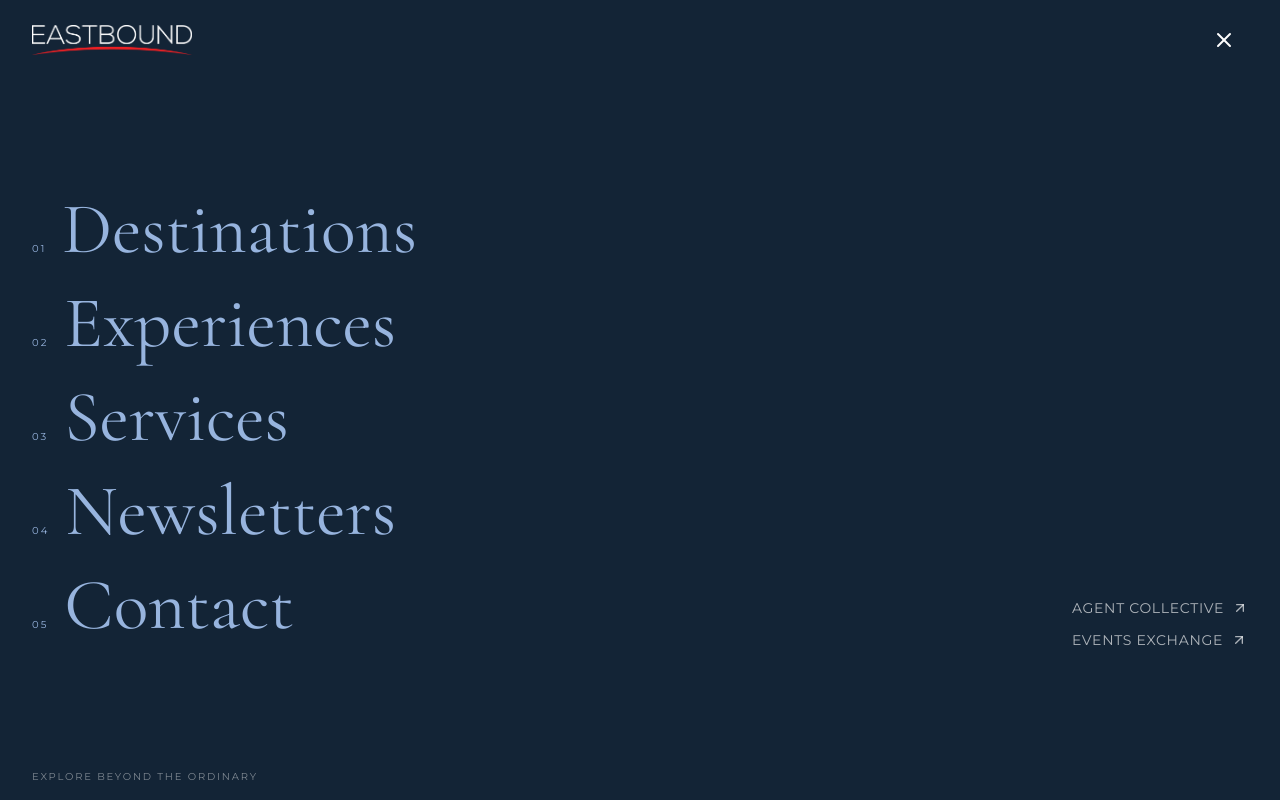
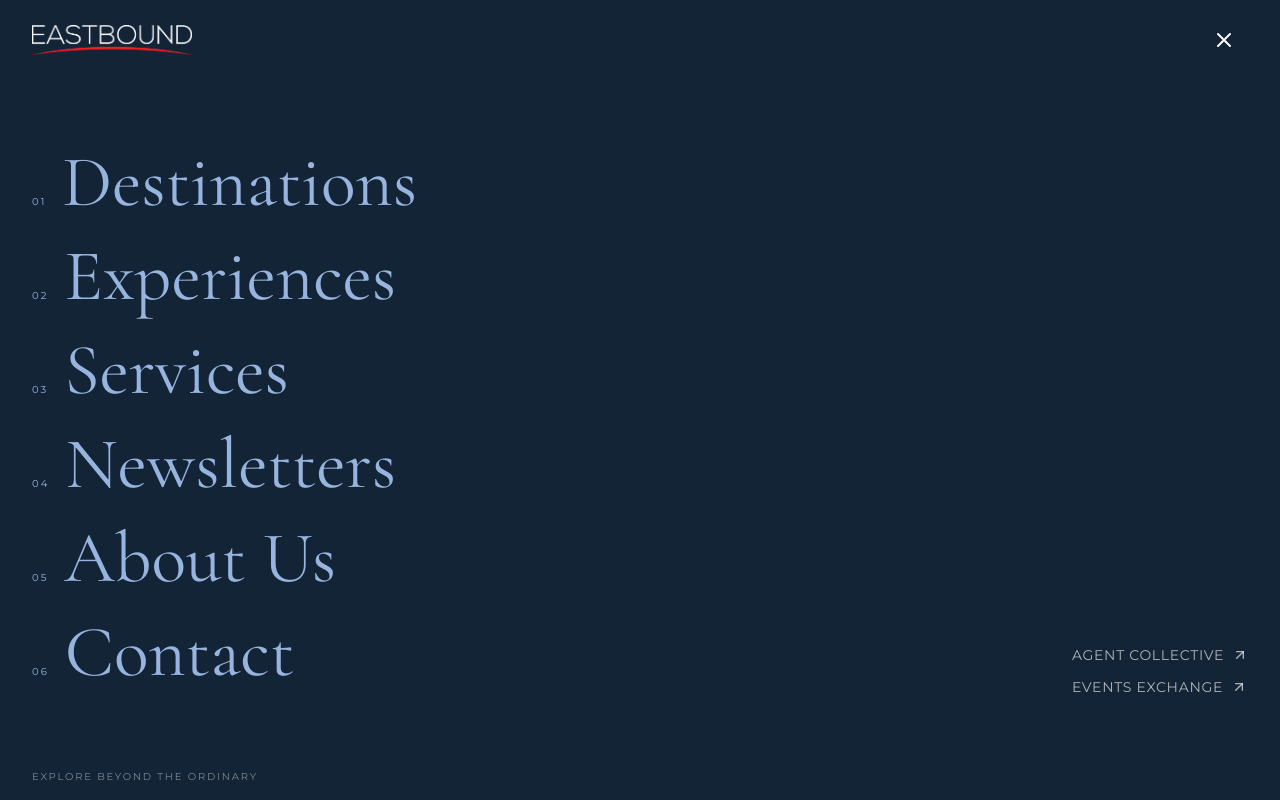
Before and after one commit to kurilpratik/eastbound, a Next.js app: page /contact in a window 1280 px wide. Both pictures are taken after a click on the button "MENU". Shown: the top 800 px of the page. Built offline with nearby package versions, Linux system fonts and the light colour scheme.

Commit message:
Add About Us

```diff
--- a/components/Navbar.tsx
+++ b/components/Navbar.tsx
@@ -5,7 +5,7 @@ import Link from "next/link";
 import { useEffect, useState } from "react";
 import { usePathname } from "next/navigation";
 import { ArrowUpRight, X } from "lucide-react";
-import { navData } from "@/data/navData";
+import { site } from "@/data/site";
 
 const MenuMark = ({ isScrolled = false }: { isScrolled?: boolean }) => (
   // <svg
@@ -225,8 +225,8 @@ const Navbar = () => {
 
           <div className="my-auto grid gap-10 lg:grid-cols-[1fr_auto] lg:items-end">
             <ul className="space-y-1">
-              {navData.map((item, index) => (
-                <li key={item.title}>
+              {site.nav.map((item, index) => (
+                <li key={item.href}>
                   <Link
                     href={item.href}
                     onClick={() => setIsMenuOpen(false)}
@@ -235,7 +235,7 @@ const Navbar = () => {
                     <span className="text-blue-light font-sans text-[10px] tracking-[0.2em]">
                       0{index + 1}
                     </span>
-                    {item.title}
+                    {item.label}
                   </Link>
                 </li>
               ))}
--- a/data/navData.ts
+++ /dev/null
@@ -1,22 +0,0 @@
-export const navData = [
-  {
-    title: "Destinations",
-    href: "/destinations",
-  },
-  {
-    title: "Experiences",
-    href: "/experiences",
-  },
-  {
-    title: "Services",
-    href: "/services",
-  },
-  {
-    title: "Newsletters",
-    href: "/newsletters",
-  },
-  {
-    title: "Contact",
-    href: "/contact",
-  },
-];
--- a/data/site.ts
+++ b/data/site.ts
@@ -15,7 +15,8 @@ export const site = {
     { label: "Destinations", href: "/destinations" },
     { label: "Experiences", href: "/experiences" },
     { label: "Services", href: "/services" },
-    { label: "Journal", href: "/newsletters" },
+    { label: "Newsletters", href: "/newsletters" },
+    { label: "About Us", href: "/about-us" },
     { label: "Contact", href: "/contact" },
   ],
   offices: [
```
